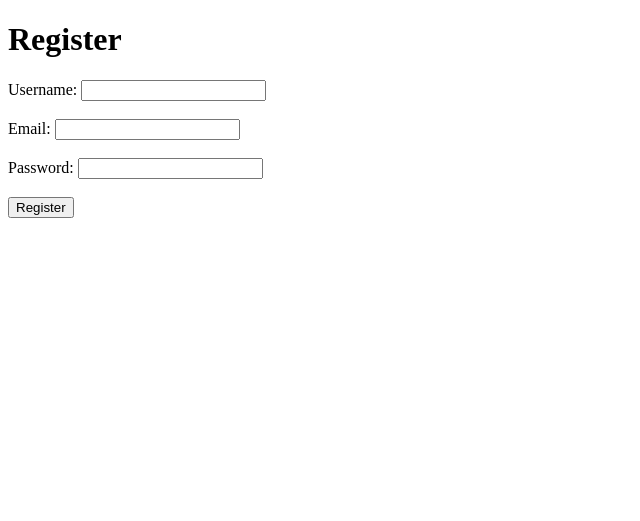
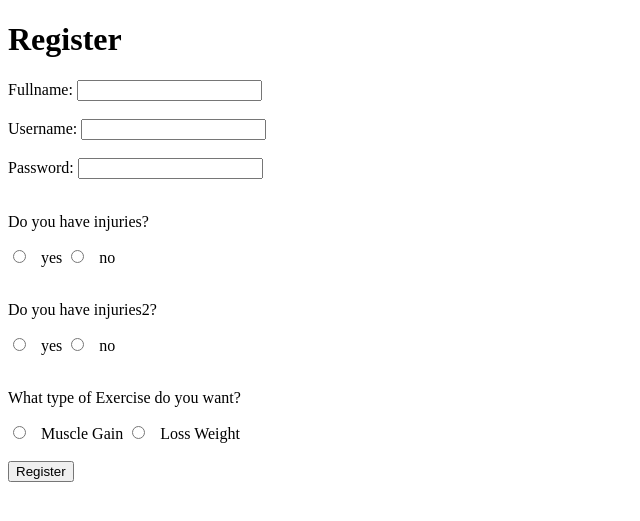
Before and after one commit to 0ojireho0/CPE-DES-Fittology, a Flask app: page /register in a window 1280 px wide. Shown: the top 521 px of the page, without its empty margins (0-640 px from the left). Run offline with Flask 3, Linux system fonts and the light colour scheme; some libraries are stand-ins or nearby versions.

Commit message:
login/signup progress 50%

```diff
--- a/main.py
+++ b/main.py
@@ -25,28 +25,42 @@ def login():
         username = request.form['username']
         pwd = request.form['password']
         cur = mysql.connection.cursor()
-        cur.execute(f"select username, password from tbl_users where username = '{username}' ")
+        cur.execute(f"SELECT username, fullname, password FROM tbl_users WHERE username = '{username}' ")
         user = cur.fetchone()
         cur.close()
-        if user and pwd == user[1]:
+        if user and pwd == user[2]:  # assuming password is the third column
             session['username'] = user[0]
+            session['fullname'] = user[1]  # storing full name in session
             return redirect(url_for('home'))
         else:
             return render_template('login.html', error='Invalid username or password')
     return render_template('login.html')
 
+
 @app.route('/register', methods=['GET', 'POST'])
 def register():
     if request.method == "POST":
         username = request.form['username']
-        email = request.form['email']
+        fullname = request.form['fullname']
         pwd = request.form['password']
+        injuries = request.form['injuries']
+        injuries2 = request.form['injuries2']
+
+        # Check if either injuries or injuries2 is set to "yes"
+        if injuries == "yes" or injuries2 == "yes":
+            # If yes, return some message or redirect back to the registration page
+            return render_template('register.html', not_allowed="Sorry, registration not allowed for users with injuries")
+
+        # If neither injuries nor injuries2 is set to "yes", proceed with registration
         cur = mysql.connection.cursor()
-        cur.execute(f"insert into tbl_users (username, password, email) values ('{username}', '{pwd}', '{email}')")
+        cur.execute(f"insert into tbl_users (username, password, fullname) values ('{username}', '{pwd}', '{fullname}')")
         mysql.connection.commit()
         cur.close()
+
         return redirect(url_for('login'))
+
     return render_template('register.html')
+
 
 @app.route('/logout')
 def logout():
--- a/templates/register.html
+++ b/templates/register.html
@@ -4,17 +4,43 @@
 </head>
 <body>
     <h1>Register</h1>
-
     <form method="POST" action="/register">
+        {% if not_allowed %}
+            <p>{{not_allowed}}</p>
+        {% endif %}
+        <label for="fullname" >Fullname:</label>
+        <input type="text" id="fullname" name="fullname" required><br><br>
         <label for="username" >Username:</label>
         <input type="text" id="username" name="username" required><br><br>
-        <label for="email" >Email:</label>
-        <input type="email" id="email" name="email" required><br><br>
         <label for="password" >Password:</label>
         <input type="password" id="password" name="password" required><br><br>
-        <input type="submit" value="Register">
-    </form>
 
 
+        <p>Do you have injuries? </p>
+        <input type="radio" id="yes" name="injuries" value="yes">
+        <label for="yes">yes</label>
+        <input type="radio" id="no" name="injuries" value="no">
+        <label for="no">no</label><br><br>
+
+        <p>Do you have injuries2? </p>
+        <input type="radio" id="yes" name="injuries2" value="yes">
+        <label for="yes">yes</label>
+        <input type="radio" id="no" name="injuries2" value="no">
+        <label for="no">no</label><br><br>
+
+        <p>What type of Exercise do you want? </p>
+        <input type="radio" id="muscle_gain" name="exercise" value="muscle_gain">
+        <label for="muscle_gain">Muscle Gain</label>
+        <input type="radio" id="loss_weight" name="exercise" value="loss_weight">
+        <label for="loss_weight">Loss Weight</label><br><br>
+
+
+
+        <input type="submit" value="Register">
+
+
+
+
+    </form>
 </body>
 </html>
```
Also changed, not shown: templates/home.html (+14 -4 lines).
